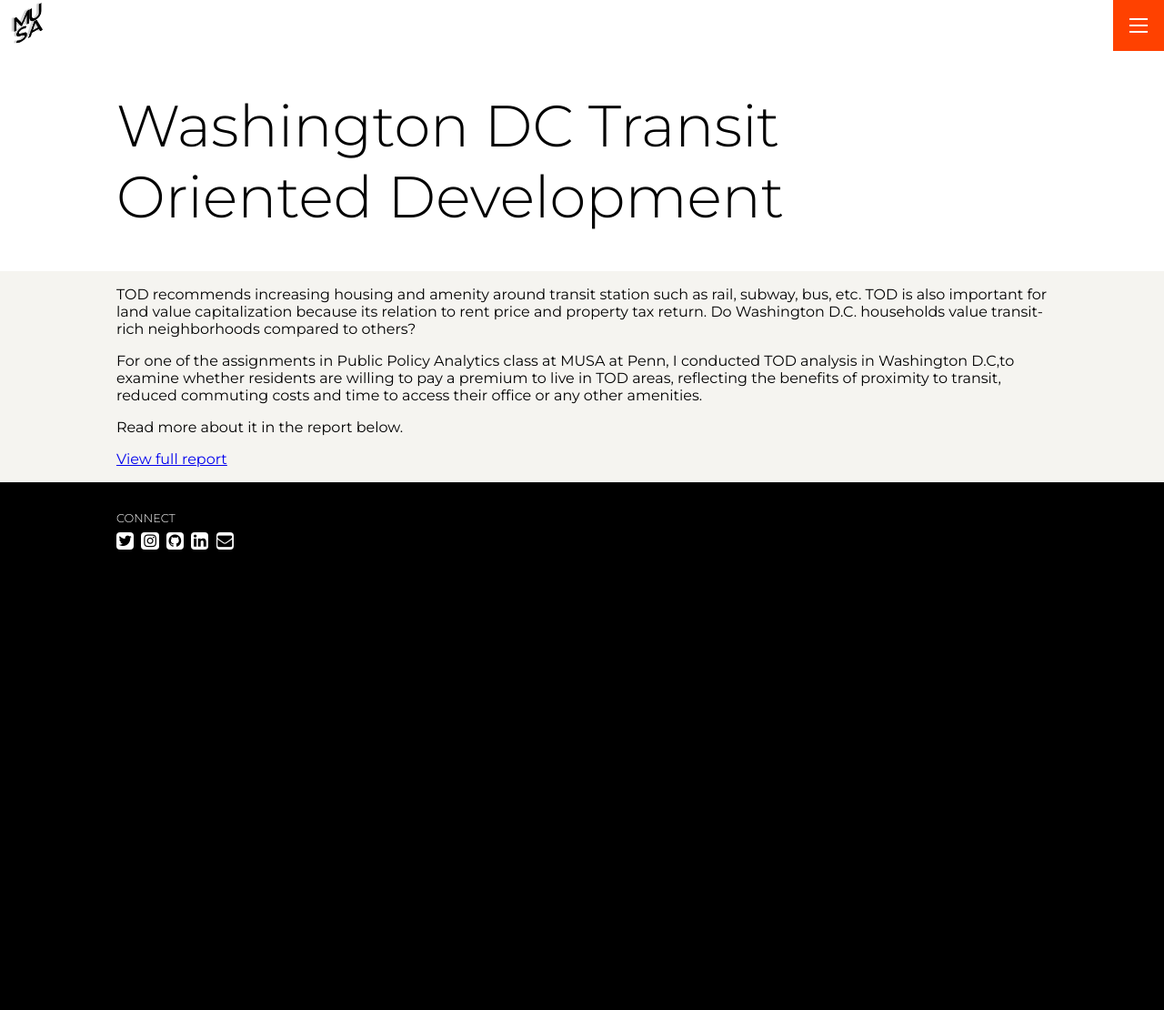
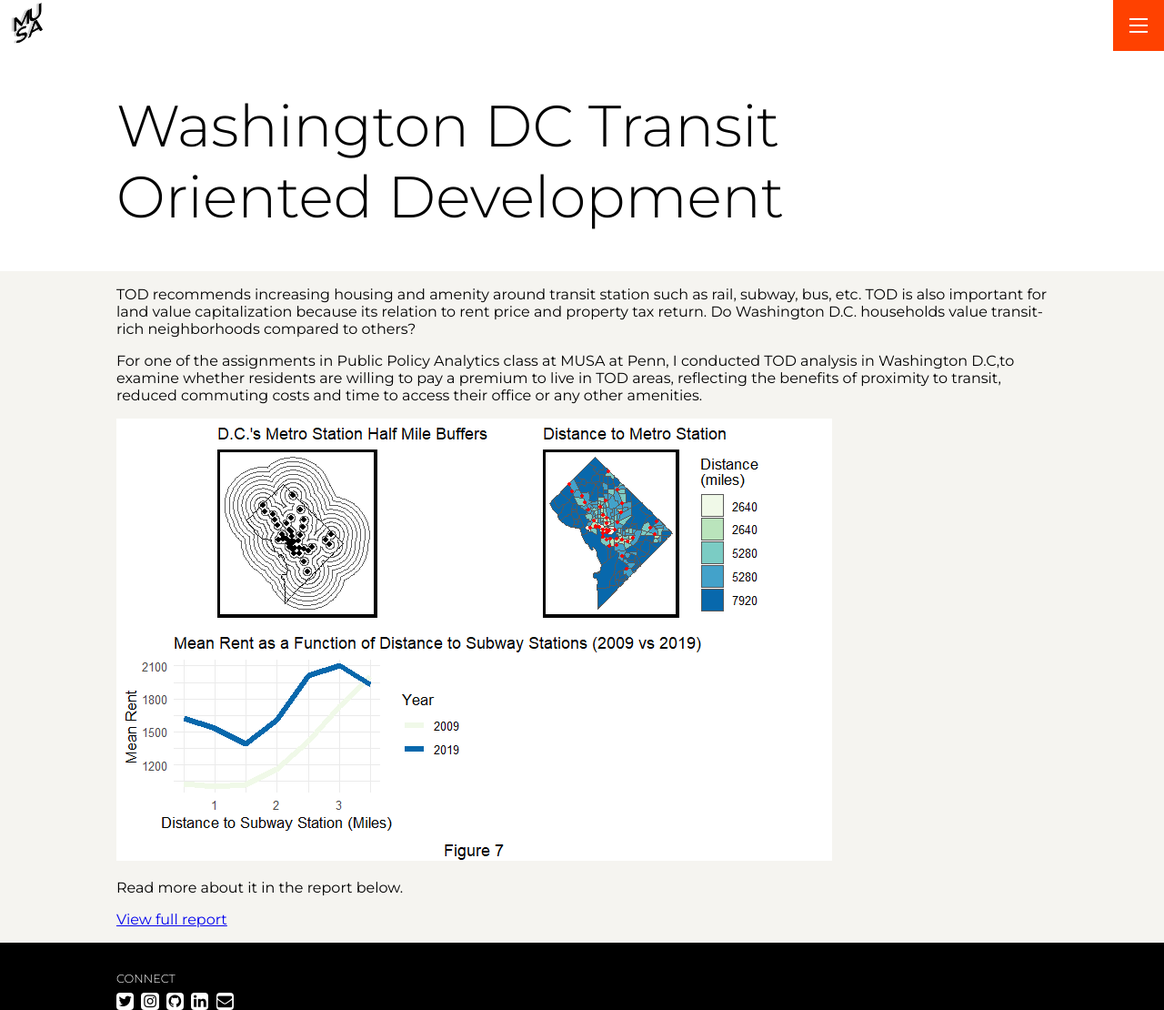
Before and after one commit to jonathan-manurung/portfolio, a Jekyll site: the page built from _projects/proj-1.md, in a window 1280 px wide and 1110 px high. Shown: the whole window at 91% size. Built offline with Jekyll 4.4.1, drawn with Linux system fonts in a browser that asks for light colours.

Commit message:
Update proj-1.md

```diff
--- a/_projects/proj-1.md
+++ b/_projects/proj-1.md
@@ -7,6 +7,8 @@ TOD recommends increasing housing and amenity around transit station such as rai
 
 For one of the assignments in Public Policy Analytics class at MUSA at Penn, I conducted TOD analysis in Washington D.C,to examine whether residents are willing to pay a premium to live in TOD areas, reflecting the benefits of proximity to transit, reduced commuting costs and time to access their office or any other amenities.
 
+![Alt text for accessibility](/assets/img/projects/proj-1/DC_metro_station_distance.jpg)
+
 Read more about it in the report below.
 
 [View full report](/Report/Washington-DC-TOD.html){:target="_blank"}
```
